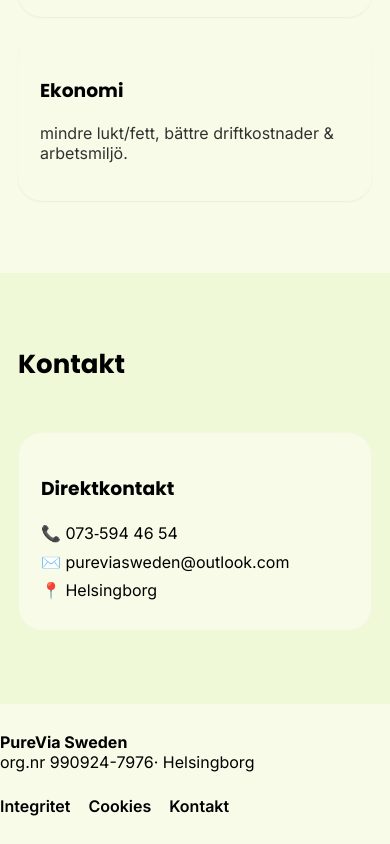
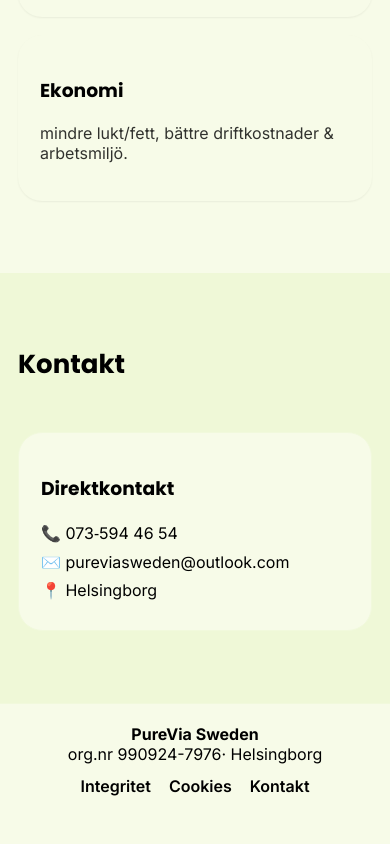
Before and after one commit to rhyma24/rhyma24.github.io, a plain HTML site: page index.html in a window 390 px wide. Shown: the part 4744-5588 px from the top of the page. After the commit the page ends 5560 px from the top, so only its background shows below. Drawn offline with Linux system fonts and the light colour scheme.

Commit message:
Update style.css

```diff
--- a/style.css
+++ b/style.css
@@ -94,7 +94,7 @@
     .fade.show{opacity:1; transform:translateY(0)}
 
     /* Responsive */
-    @media (min-width: 480px){
+    @media (min-width: 768px){
       .nav-links{display:flex}
       .cta{display:inline-flex}
       .hero-grid{grid-template-columns:1.1fr 1fr; align-items:center}
@@ -137,3 +137,11 @@
   font-size:.9rem;
   opacity:.85;
 }
+@media (max-width: 480px) {
+  .foot {
+    flex-direction: column;
+    text-align: center;
+    gap: 12px;
+    padding: 20px;
+  }
+}
```
